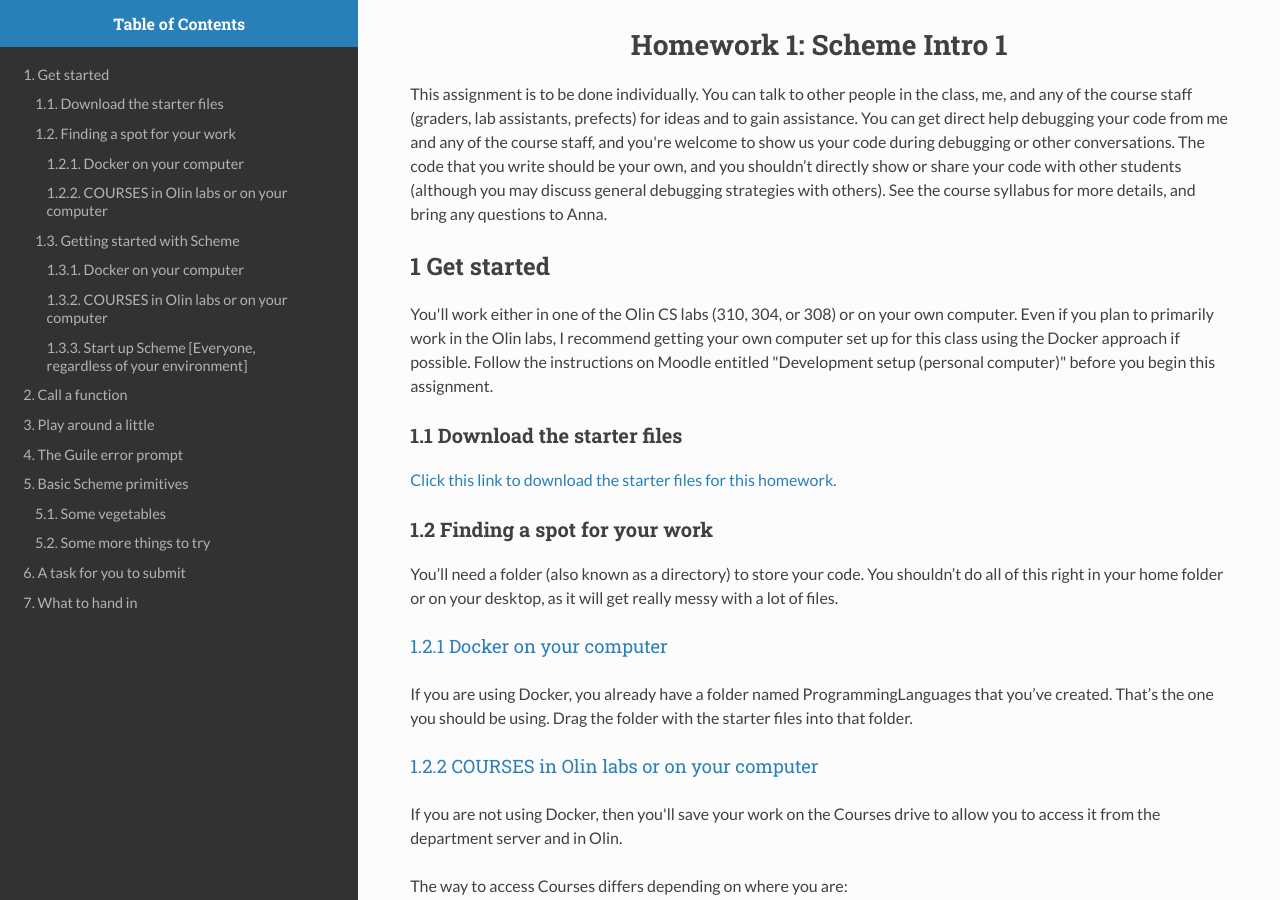
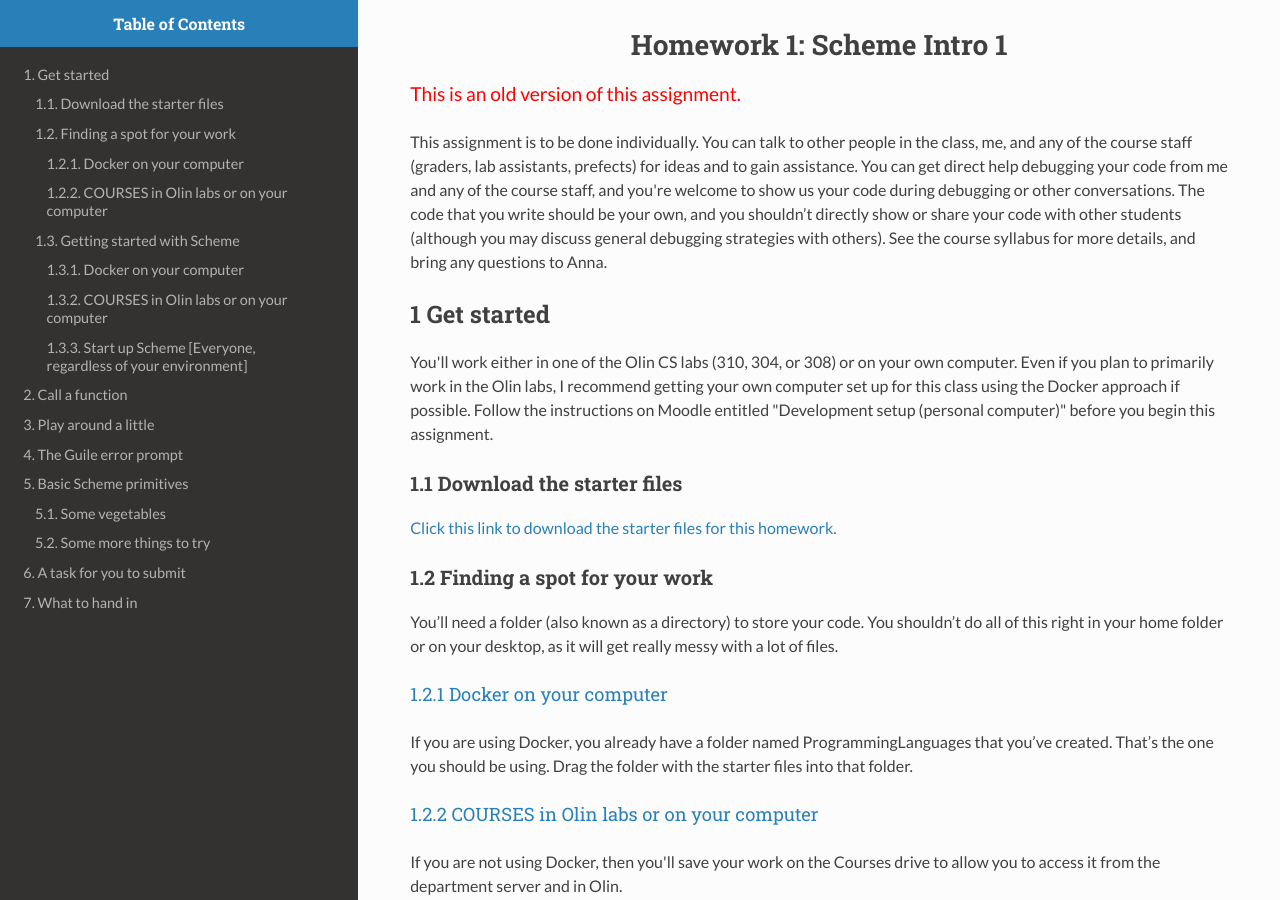
Before and after one commit to annapmeyer/annapmeyer.github.io, a Jekyll site: the page built from _pages/teaching/2025-1fall-cs251/assignments/01-scheme-intro-1/scheme-intro-1.html, in a window 1280 px wide and 900 px high. Built offline with Jekyll 4.4.1, drawn with Linux system fonts in a browser that asks for light colours; nearby versions of some CDN libraries.

Commit message:
mark old assignment as old

```diff
--- a/_pages/teaching/2025-1fall-cs251/assignments/01-scheme-intro-1/scheme-intro-1.html
+++ b/_pages/teaching/2025-1fall-cs251/assignments/01-scheme-intro-1/scheme-intro-1.html
@@ -189,6 +189,9 @@ for the JavaScript code in this tag.
 </ul>
 </div>
 </div>
+
+<p style="color: red;font-size: larger;">This is an old version of this assignment.
+</p>
 
 <p>
 This assignment is to be done individually.
```
